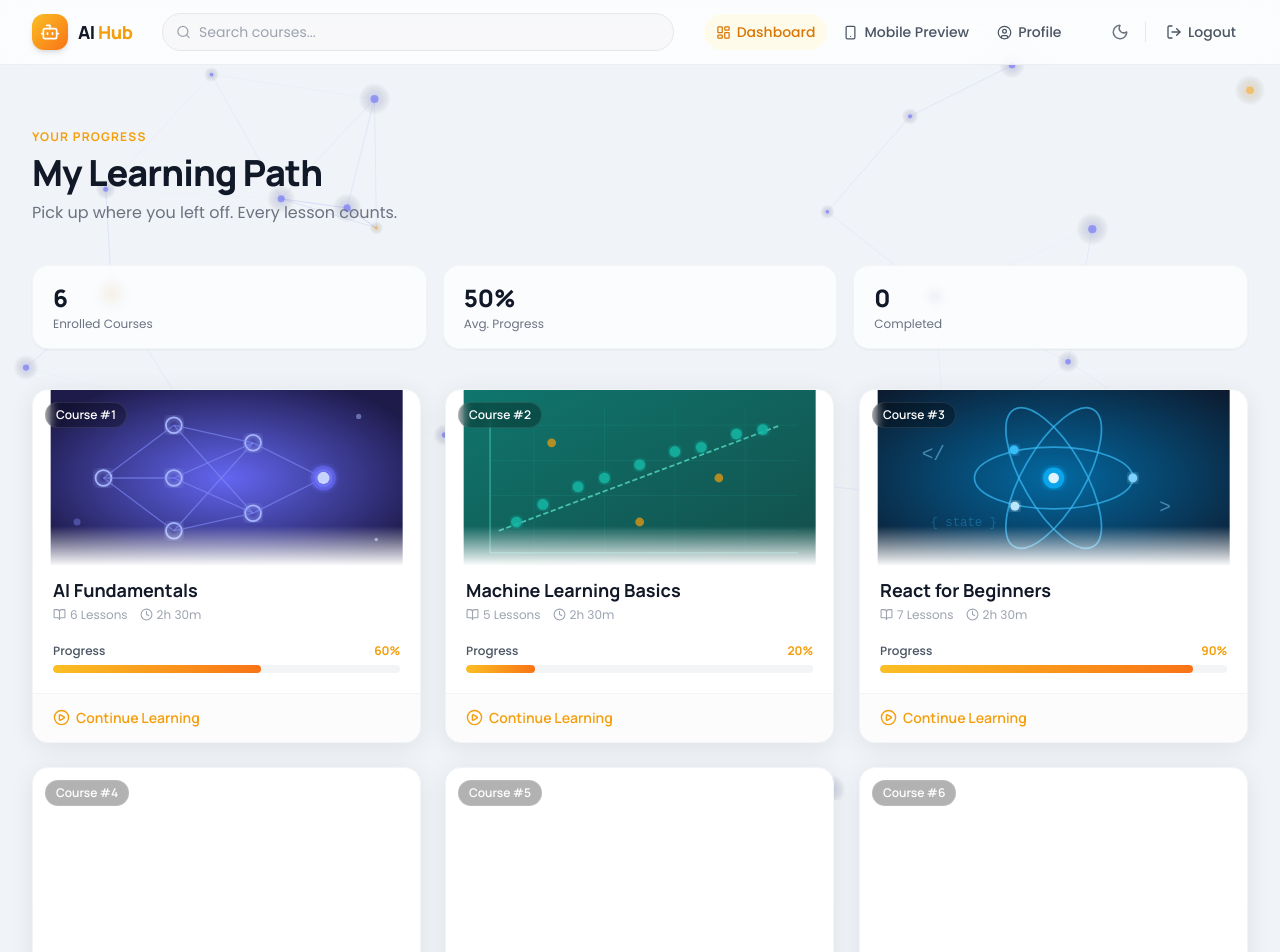
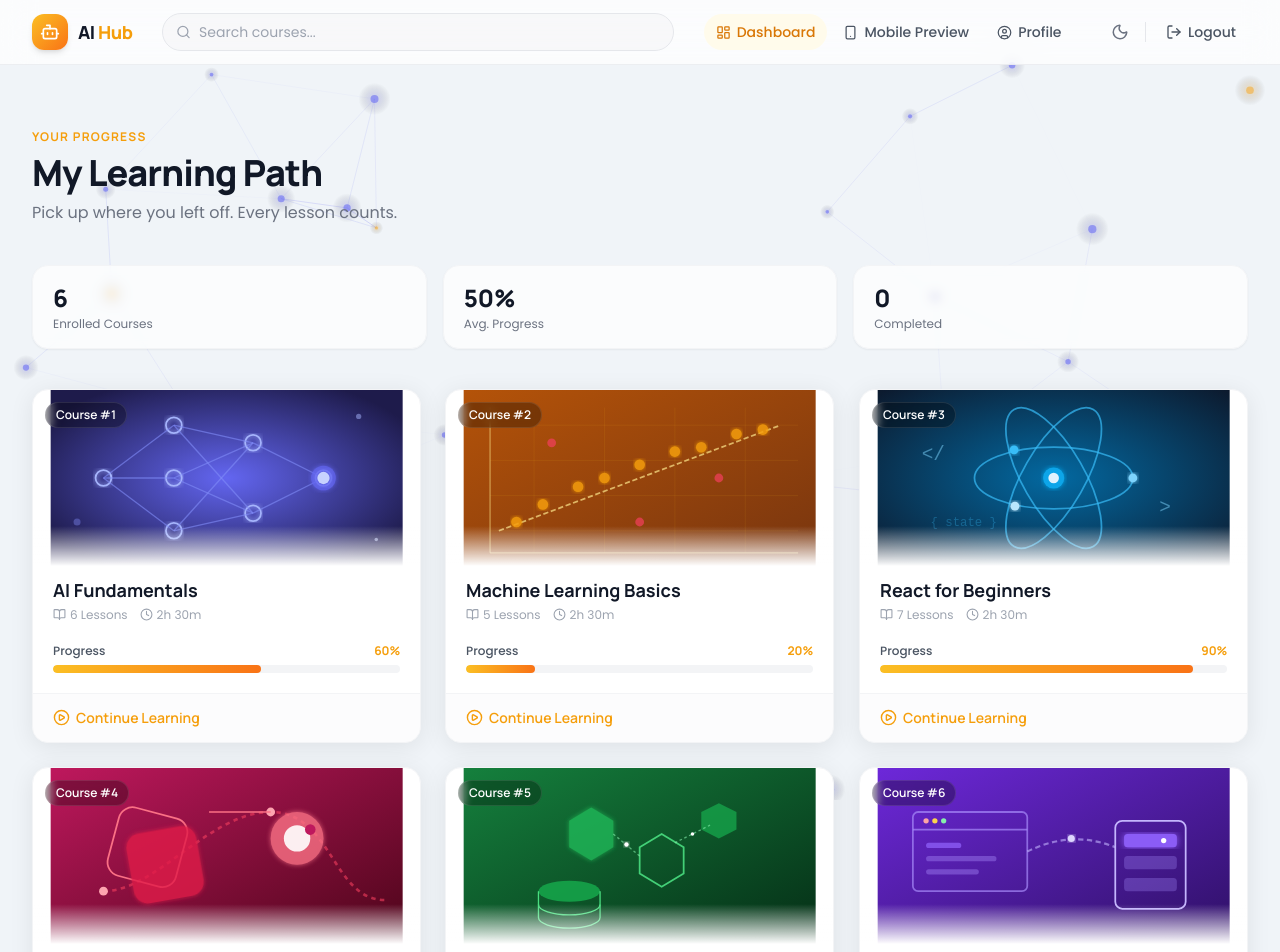
Before and after one commit to sujalmudaliar24/ai-learning-dashboard, a React (Vite) app in the folder ai-learning-dashboard/: page /dashboard in a window 1280 px wide. Shown: the top 952 px of the page. Built offline with nearby package versions, Linux system fonts and the light colour scheme.

Commit message:
color changes

```diff
--- a/ai-learning-dashboard/src/components/CourseCard.jsx
+++ b/ai-learning-dashboard/src/components/CourseCard.jsx
@@ -41,8 +41,8 @@ const CourseIllustrations = {
         <svg viewBox="0 0 400 200" xmlns="http://www.w3.org/2000/svg" className="w-full h-full">
             <defs>
                 <linearGradient id="g2" x1="0%" y1="0%" x2="100%" y2="100%">
-                    <stop offset="0%" stopColor="#0f766e" />
-                    <stop offset="100%" stopColor="#134e4a" />
+                    <stop offset="0%" stopColor="#b45309" />
+                    <stop offset="100%" stopColor="#78350f" />
                 </linearGradient>
                 <filter id="glow2">
                     <feGaussianBlur stdDeviation="2.5" result="blur" />
@@ -51,21 +51,21 @@ const CourseIllustrations = {
             </defs>
             <rect width="400" height="200" fill="url(#g2)" />
             {/* Grid lines */}
-            {[40, 80, 120, 160].map(y => <line key={y} x1="30" y1={y} x2="380" y2={y} stroke="#2dd4bf" strokeWidth="0.5" strokeOpacity="0.2" />)}
-            {[80, 160, 240, 320].map(x => <line key={x} x1={x} y1="20" x2={x} y2="185" stroke="#2dd4bf" strokeWidth="0.5" strokeOpacity="0.2" />)}
+            {[40, 80, 120, 160].map(y => <line key={y} x1="30" y1={y} x2="380" y2={y} stroke="#fbbf24" strokeWidth="0.5" strokeOpacity="0.2" />)}
+            {[80, 160, 240, 320].map(x => <line key={x} x1={x} y1="20" x2={x} y2="185" stroke="#fbbf24" strokeWidth="0.5" strokeOpacity="0.2" />)}
             {/* Regression line */}
-            <line x1="40" y1="160" x2="360" y2="40" stroke="#5eead4" strokeWidth="2" strokeDasharray="6,3" strokeOpacity="0.7" />
+            <line x1="40" y1="160" x2="360" y2="40" stroke="#fde68a" strokeWidth="2" strokeDasharray="6,3" strokeOpacity="0.7" />
             {/* Data points */}
             {[[60, 150], [90, 130], [130, 110], [160, 100], [200, 85], [240, 70], [270, 65], [310, 50], [340, 45]].map(([x, y], i) => (
-                <circle key={i} cx={x} cy={y} r="6" fill="#14b8a6" opacity="0.85" filter="url(#glow2)" />
+                <circle key={i} cx={x} cy={y} r="6" fill="#f59e0b" opacity="0.85" filter="url(#glow2)" />
             ))}
             {/* Outliers */}
             {[[100, 60], [200, 150], [290, 100]].map(([x, y], i) => (
-                <circle key={i} cx={x} cy={y} r="5" fill="#f59e0b" opacity="0.7" />
+                <circle key={i} cx={x} cy={y} r="5" fill="#f43f5e" opacity="0.7" />
             ))}
             {/* Axes */}
-            <line x1="30" y1="185" x2="380" y2="185" stroke="#5eead4" strokeWidth="1.5" strokeOpacity="0.5" />
-            <line x1="30" y1="20" x2="30" y2="185" stroke="#5eead4" strokeWidth="1.5" strokeOpacity="0.5" />
+            <line x1="30" y1="185" x2="380" y2="185" stroke="#fde68a" strokeWidth="1.5" strokeOpacity="0.5" />
+            <line x1="30" y1="20" x2="30" y2="185" stroke="#fde68a" strokeWidth="1.5" strokeOpacity="0.5" />
         </svg>
     ),
     3: (
@@ -97,6 +97,109 @@ const CourseIllustrations = {
             <text x="50" y="80" fill="#7dd3fc" fontSize="22" opacity="0.5" fontFamily="monospace">{'</'}</text>
             <text x="320" y="140" fill="#7dd3fc" fontSize="22" opacity="0.5" fontFamily="monospace">{'>'}</text>
             <text x="60" y="155" fill="#38bdf8" fontSize="14" opacity="0.3" fontFamily="monospace">{'{ state }'}</text>
+        </svg>
+    ),
+    4: (
+        // Advanced CSS & Animations — Abstract floating geometry and keyframes
+        <svg viewBox="0 0 400 200" xmlns="http://www.w3.org/2000/svg" className="w-full h-full">
+            <defs>
+                <linearGradient id="g4" x1="0%" y1="0%" x2="100%" y2="100%">
+                    <stop offset="0%" stopColor="#be185d" />
+                    <stop offset="100%" stopColor="#4c0519" />
+                </linearGradient>
+                <filter id="glow4">
+                    <feGaussianBlur stdDeviation="3" result="blur" />
+                    <feComposite in="SourceGraphic" in2="blur" operator="over" />
+                </filter>
+            </defs>
+            <rect width="400" height="200" fill="url(#g4)" />
+            {/* Keyframe bezier curve */}
+            <path d="M 60 140 C 120 140 180 50 250 50 S 320 150 380 150" fill="none" stroke="#f43f5e" strokeWidth="3" opacity="0.6" strokeDasharray="5,5" />
+            {/* Geometric interface elements */}
+            <rect x="70" y="50" width="80" height="80" rx="16" fill="none" stroke="#fb7185" strokeWidth="2" transform="rotate(15 110 90)" />
+            <rect x="90" y="70" width="80" height="80" rx="16" fill="#e11d48" opacity="0.8" filter="url(#glow4)" transform="rotate(-10 130 110)" />
+            {/* Glowing circle (color picker / palette) */}
+            <circle cx="280" cy="80" r="30" fill="#fb7185" filter="url(#glow4)" opacity="0.8" />
+            <circle cx="280" cy="80" r="15" fill="#fff" opacity="0.9" />
+            <circle cx="295" cy="70" r="6" fill="#be185d" />
+            {/* Timeline handles */}
+            <circle cx="60" cy="140" r="5" fill="#fda4af" />
+            <circle cx="250" cy="50" r="5" fill="#fda4af" />
+            <line x1="250" y1="50" x2="180" y2="50" stroke="#fb7185" strokeWidth="1.5" />
+        </svg>
+    ),
+    5: (
+        // Node.js Backend Mastery — Server connections, nodes, database stacks
+        <svg viewBox="0 0 400 200" xmlns="http://www.w3.org/2000/svg" className="w-full h-full">
+            <defs>
+                <linearGradient id="g5" x1="0%" y1="0%" x2="100%" y2="100%">
+                    <stop offset="0%" stopColor="#15803d" />
+                    <stop offset="100%" stopColor="#052e16" />
+                </linearGradient>
+                <filter id="glow5">
+                    <feGaussianBlur stdDeviation="3" result="blur" />
+                    <feComposite in="SourceGraphic" in2="blur" operator="over" />
+                </filter>
+            </defs>
+            <rect width="400" height="200" fill="url(#g5)" />
+            {/* Hexagonal server nodes */}
+            <polygon points="120,60 145,45 170,60 170,90 145,105 120,90" fill="#22c55e" opacity="0.7" filter="url(#glow5)" />
+            <polygon points="200,90 225,75 250,90 250,120 225,135 200,120" fill="none" stroke="#4ade80" strokeWidth="2" opacity="0.9" />
+            <polygon points="270,50 290,40 310,50 310,70 290,80 270,70" fill="#16a34a" opacity="0.8" />
+
+            {/* Node flow connections */}
+            <line x1="170" y1="75" x2="200" y2="100" stroke="#86efac" strokeWidth="1.5" strokeDasharray="3,3" opacity="0.6" />
+            <line x1="240" y1="85" x2="280" y2="65" stroke="#86efac" strokeWidth="1.5" strokeDasharray="3,3" opacity="0.6" />
+
+            {/* Database Engine stack */}
+            <ellipse cx="120" cy="140" rx="35" ry="12" fill="#16a34a" opacity="0.9" />
+            <path d="M 85 140 L 85 155 A 35 12 0 0 0 155 155 L 155 140" fill="none" stroke="#4ade80" strokeWidth="1.5" />
+            <path d="M 85 155 L 85 170 A 35 12 0 0 0 155 170 L 155 155" fill="none" stroke="#4ade80" strokeWidth="1.5" />
+
+            {/* API calls/data pips */}
+            <circle cx="185" cy="87" r="2.5" fill="#fff" filter="url(#glow5)" />
+            <circle cx="260" cy="75" r="2" fill="#fff" />
+        </svg>
+    ),
+    6: (
+        // Fullstack Web Development — Screen & Server ecosystem
+        <svg viewBox="0 0 400 200" xmlns="http://www.w3.org/2000/svg" className="w-full h-full">
+            <defs>
+                <linearGradient id="g6" x1="0%" y1="0%" x2="100%" y2="100%">
+                    <stop offset="0%" stopColor="#6d28d9" />
+                    <stop offset="100%" stopColor="#2e1065" />
+                </linearGradient>
+                <filter id="glow6">
+                    <feGaussianBlur stdDeviation="4" result="blur" />
+                    <feComposite in="SourceGraphic" in2="blur" operator="over" />
+                </filter>
+            </defs>
+            <rect width="400" height="200" fill="url(#g6)" />
+
+            {/* Frontend App Window */}
+            <rect x="40" y="50" width="130" height="90" rx="6" fill="none" stroke="#a78bfa" strokeWidth="2" opacity="0.7" />
+            <line x1="40" y1="70" x2="170" y2="70" stroke="#a78bfa" strokeWidth="2" opacity="0.7" />
+            <circle cx="55" cy="60" r="3" fill="#fca5a5" />
+            <circle cx="65" cy="60" r="3" fill="#fcd34d" />
+            <circle cx="75" cy="60" r="3" fill="#86efac" />
+
+            <rect x="55" y="85" width="40" height="6" rx="3" fill="#8b5cf6" opacity="0.8" />
+            <rect x="55" y="100" width="80" height="6" rx="3" fill="#a78bfa" opacity="0.4" />
+            <rect x="55" y="115" width="60" height="6" rx="3" fill="#a78bfa" opacity="0.4" />
+
+            {/* API Connection network */}
+            <path d="M 170 95 Q 220 70 270 90" fill="none" stroke="#c4b5fd" strokeWidth="2.5" strokeDasharray="6,4" opacity="0.6" />
+
+            {/* Glowing API pipeline packet */}
+            <circle cx="220" cy="80" r="4" fill="#ddd6fe" filter="url(#glow6)" />
+
+            {/* Backend Server block */}
+            <rect x="270" y="60" width="80" height="100" rx="8" fill="none" stroke="#c4b5fd" strokeWidth="2" />
+            <rect x="280" y="75" width="60" height="15" rx="4" fill="#8b5cf6" filter="url(#glow6)" />
+            <rect x="280" y="100" width="60" height="15" rx="4" fill="#a78bfa" opacity="0.3" />
+            <rect x="280" y="125" width="60" height="15" rx="4" fill="#a78bfa" opacity="0.3" />
+
+            <circle cx="325" cy="82.5" r="3" fill="#fff" />
         </svg>
     ),
 };
```
